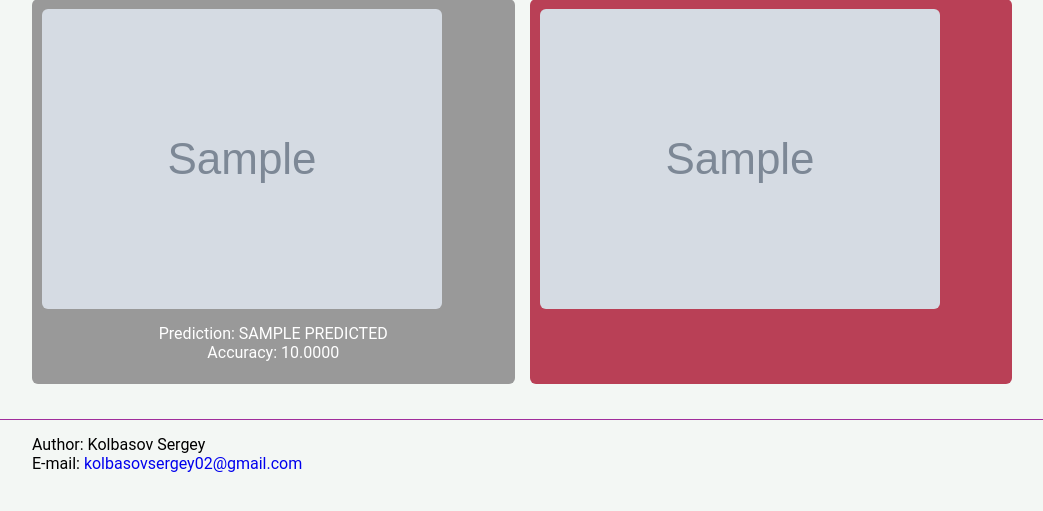
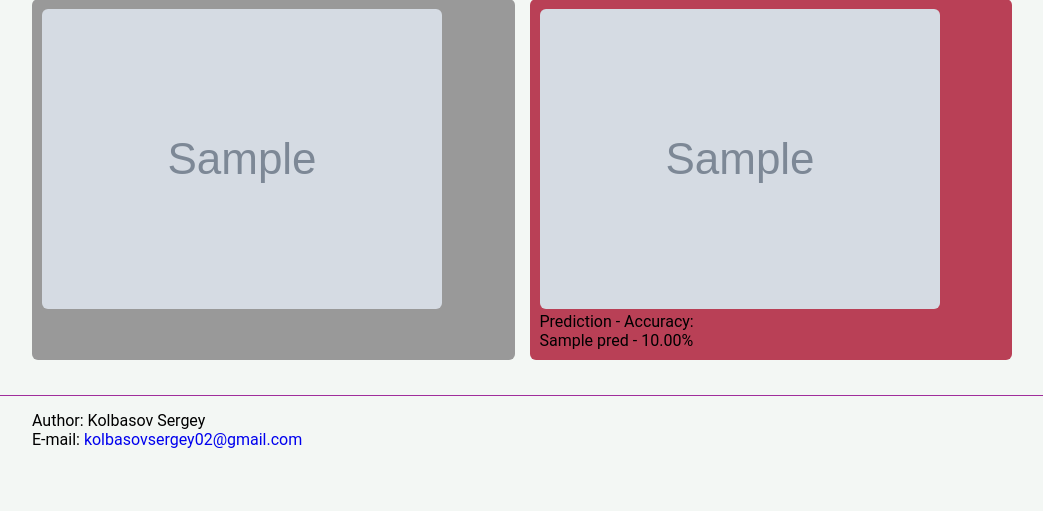
Before and after one commit to RouSage/diploma-webapp, a Flask app: template app/templates/predict.html in a window 1280 px wide. Shown: the part 91-602 px from the top of the page, without its empty margins (118-1161 px from the left). Run offline with Flask 2, Linux system fonts and the light colour scheme; the template is opened without the code that fills it: most values are stand-ins (such as "Sample title", 1, 10 or a date in 2020); grey boxes marked "Sample" are stand-in pictures; form fields are guessed from the names that the template uses; some libraries are stand-ins or nearby versions.

Commit message:
predict images

```diff
--- a/app/routes.py
+++ b/app/routes.py
@@ -44,7 +44,7 @@ def prediction(img_id):
     if image.pred_img_path == None:
         # Predict the image's class
         img = cv2.imread(os.path.join(app.static_folder, 'img', image.path))
-        pred_img, predicted, probs = Tester(model=model, img=img).test()
+        pred_img, preds, probs = Tester(model=model, img=img).test()
 
         # Save pred_img to the disk
         pred_img_filename = f"{image.path.split('.')[0]}_pred.{image.path.split('.')[1]}"
@@ -57,7 +57,7 @@ def prediction(img_id):
         # Get all classes from DB
         classes = Classes.query.all()
         # Create new Prediction entity for each object on the given image
-        for prob, pred in zip(probs, predicted):
+        for prob, pred in zip(probs, preds):
             prediction_data = Prediction(
                 probability=prob, class_id=classes[pred].id, image_id=image.id)
             db.session.add(prediction_data)
@@ -65,10 +65,13 @@ def prediction(img_id):
         # Add all new entities and commit changes
         db.session.commit()
 
+    predicted = [cfg.DATA['CLASSES'][pred.class_id - 1]
+                 for pred in image.prediction]
+    probs = [prob.probability * 100 for prob in image.prediction]
+
     result = {
         'img_path': 'img/' + image.path,
-        'predicted': cfg.DATA['CLASSES'][image.prediction.class_id - 1],
-        'prob': image.prediction.probability * 100,
+        'predicted': zip(predicted, probs),
         'pred_img_path': 'img/' + image.pred_img_path
     }
 
--- a/app/templates/predict.html
+++ b/app/templates/predict.html
@@ -4,15 +4,17 @@
   <div class="prediction-wrap">
     <div class="prediction-img card">
       <img src="{{ url_for('static', filename=result.img_path) }}" alt="Initial image" title="Initial image" />
-      <div class="prediction-img__container">
-        <span>{{ _('Prediction') }}:
-          <span class="predicted-class">{{ _('%(predicted)s', predicted=result.predicted) }}</span>
-        </span>
-        <span>{{ _('Accuracy') }}: {{ '%0.4f'| format(result.prob|float)}}</span>
-      </div>
     </div>
     <div class="prediction-plot card card-secondary">
       <img src="{{ url_for('static', filename=result.pred_img_path) }}" alt="Predicted image" title="Predicted image" />
+      <div class="prediction-img__container">
+        <span>{{ _('Prediction') }} - {{ _('Accuracy') }}:<br>
+          {% for pred, prob in result.predicted %}
+          <span class="predicted-class">{{ _('%(predicted)s', predicted=pred) }} - {{ '%0.2f' | format(prob|float)
+            }}%</span><br>
+          {% endfor %}
+        </span>
+      </div>
     </div>
   </div>
 </div>
```
